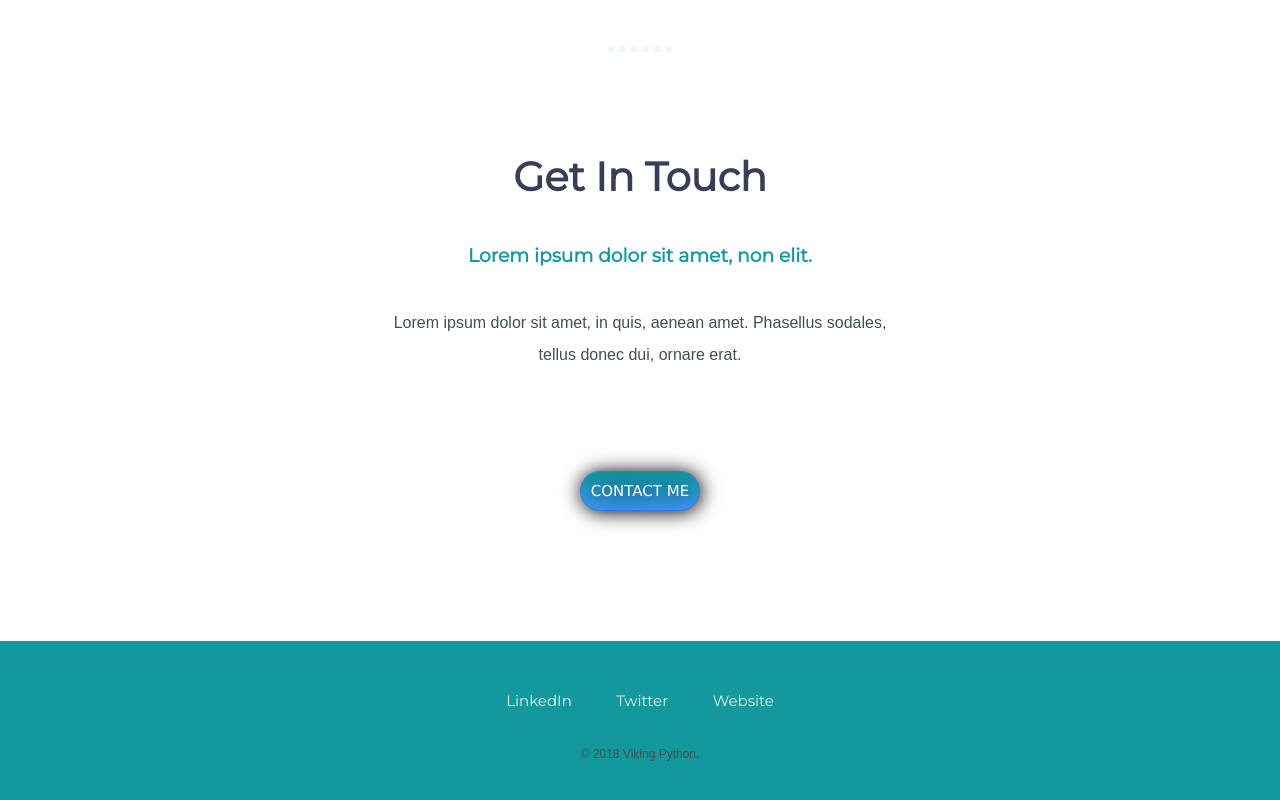
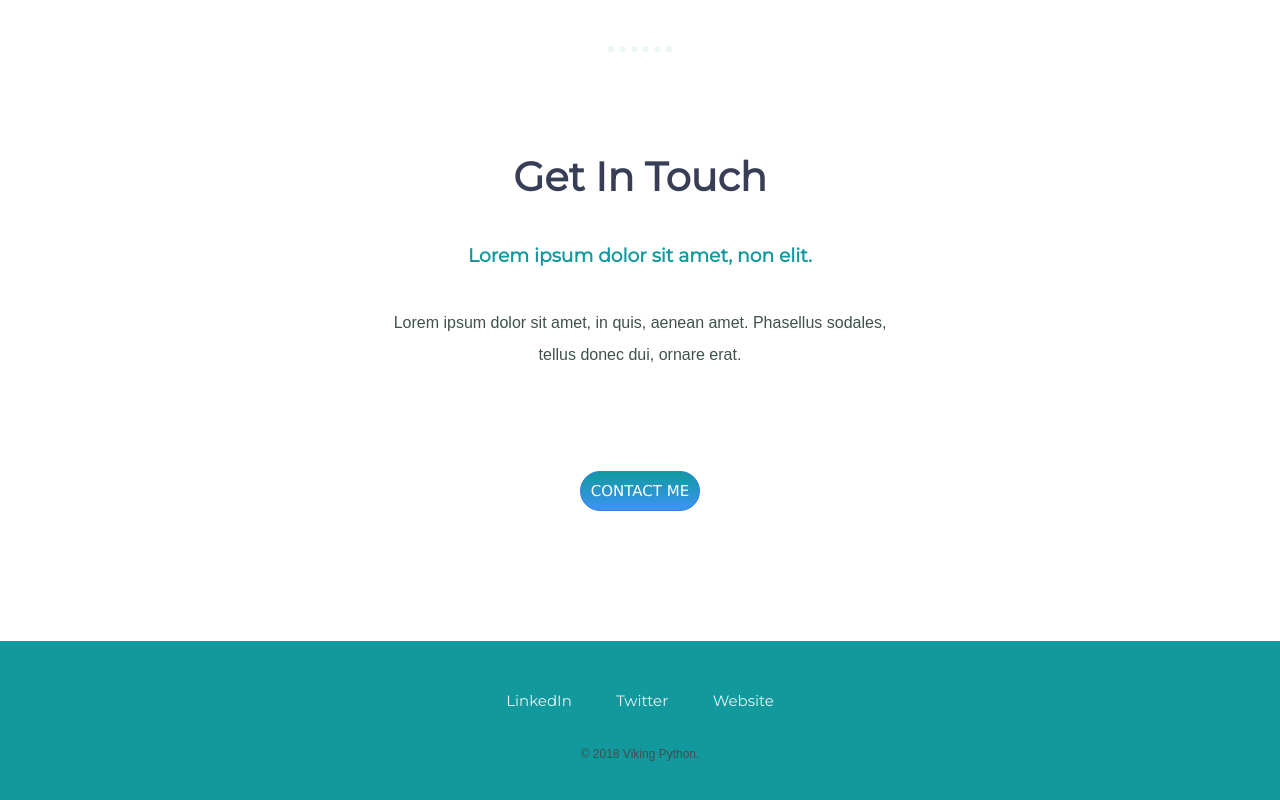
Before and after one commit to almazmusaev/cv, a plain HTML site: page index.html in a window 1280 px wide. Shown: the part 2278-3078 px from the top of the page. Drawn offline with Linux system fonts and the light colour scheme; a web font is replaced by a local one.

Commit message:
contact me shadow removed

```diff
--- a/css/styles.css
+++ b/css/styles.css
@@ -128,10 +128,6 @@ hr {
   font-size: 15px;
   font-weight: 100;
   padding: 10px;
-  -webkit-box-shadow: 1px 1px 20px 0 #000000;
-  -moz-box-shadow: 1px 1px 20px 0 #000000;
-  box-shadow: 1px 1px 20px 0 #000000;
-  text-shadow: 1px 1px 20px #000000;
   border: solid #337FED 1px;
   text-decoration: none;
   display: inline-block;
```
